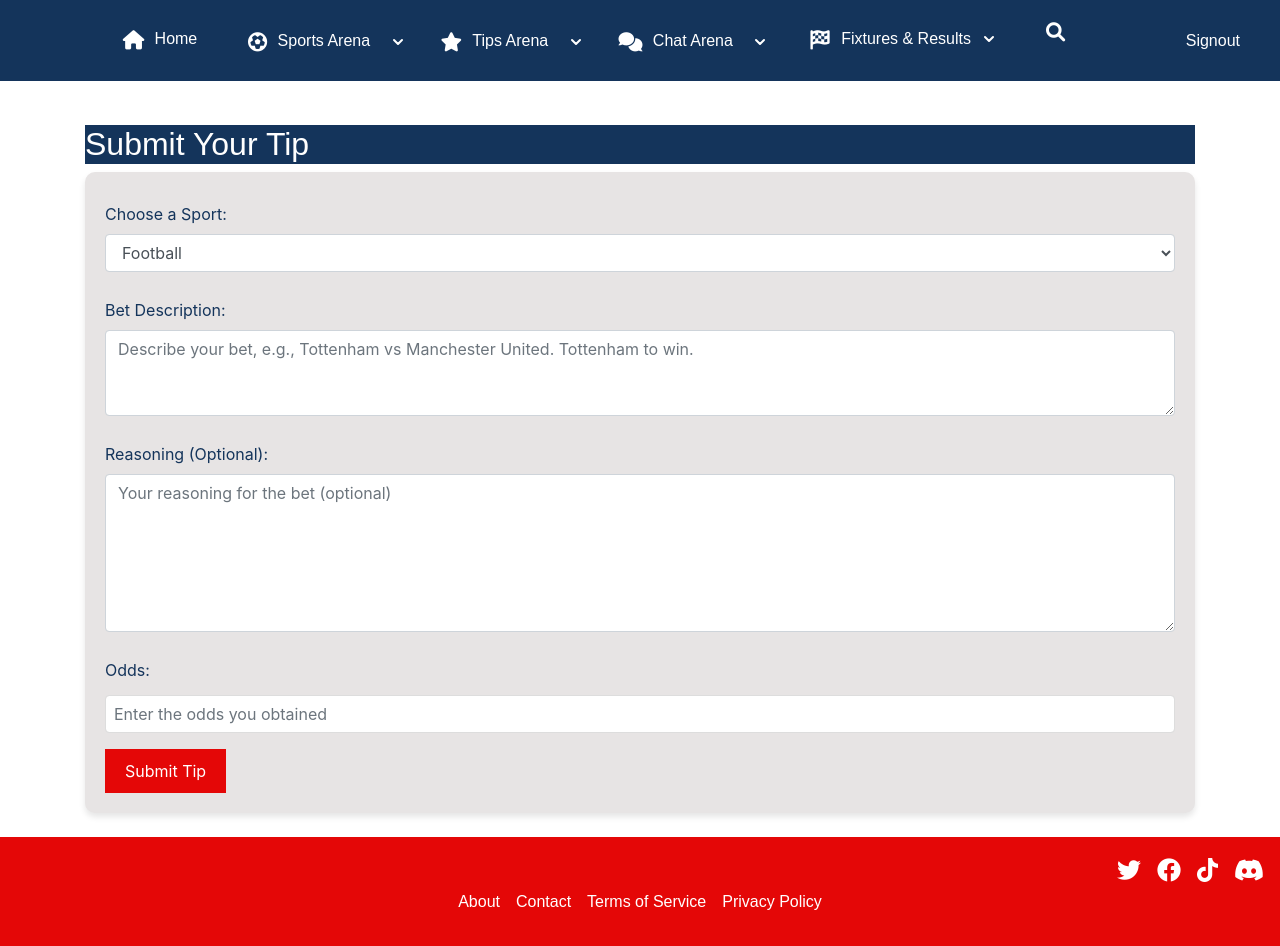
After one commit to TheHackitect/tipsterarena-project, a Django app: page /submit-tips/ in a window 1280 px wide. The commit adds this page. Run offline with Django 4.2, Linux system fonts and the light colour scheme; the visitor is signed in with stand-in values (Sample User, id 1); some libraries are stand-ins or nearby versions; some web fonts are replaced.

Commit message:
changes to tip selection forms.

```diff
--- a/arena_app/forms.py
+++ b/arena_app/forms.py
@@ -25,16 +25,41 @@ class UserLoginForm(forms.Form):
     password = forms.CharField(widget=forms.PasswordInput)
 
 
+
 from django import forms
 from .models import Tip
 
+
 class BettingTipForm(forms.ModelForm):
-    home_team_odds = forms.DecimalField(max_digits=5, decimal_places=2)
-    draw_odds = forms.DecimalField(max_digits=5, decimal_places=2)
-    away_team_odds = forms.DecimalField(max_digits=5, decimal_places=2)
-    # ... other fields ...
+    # Dropdown for sport selection
+    SPORT_CHOICES = [
+        ('Football', 'Football'),
+        ('Golf', 'Golf'),
+        ('Horse Racing', 'Horse Racing'),
+        ('Tennis', 'Tennis'),
+    ]
+    sport = forms.ChoiceField(choices=SPORT_CHOICES)
+
+    # Textarea for bet description
+    bet_description = forms.CharField(
+        widget=forms.Textarea(attrs={'rows': 3, 'maxlength': 250}),
+        label="Bet Description"
+    )
+
+    # Optional textarea for reasoning
+    reasoning = forms.CharField(
+        widget=forms.Textarea(attrs={'rows': 6, 'maxlength': 1000}),
+        required=False,
+        label="Reasoning (Optional)"
+    )
+
+    # Input for the odds
+    odds_given = forms.DecimalField(
+        max_digits=5,
+        decimal_places=2,
+        label="Odds"
+    )
 
     class Meta:
         model = Tip
-        fields = ['match', 'home_team_odds', 'draw_odds', 'away_team_odds', 'additional_info']
-        # Add other fields as necessary
+        fields = ['sport', 'bet_description', 'reasoning', 'odds_given']
--- a/arena_app/templates/football.html
+++ b/arena_app/templates/football.html
@@ -6,10 +6,9 @@
     <div class="container section-grid">
         <div class="row">
             <!-- Submit Football Tips -->
-            <a href="{% url 'submit_football_tip' %}" class="col-lg-6 mb-2 section" id="football-upload-tips">
+            <a href="{% url 'submit_tips' %}" class="col-lg-6 mb-2 section background-image-cover" id="loadtips">
                 <!-- Dynamic content for submit tips can be added here -->
             </a>
-
             <!-- Fixtures & Results -->
             <div class="col-lg-6 mb-2 section" id="football-fixtures-results">
                 <!-- Dynamic content for fixtures & results can be added here -->
--- a/arena_app/templates/golf.html
+++ b/arena_app/templates/golf.html
@@ -4,10 +4,10 @@
     <!-- Golf Content -->
     <div class="container section-grid">
         <div class="row">
-            <!-- Chat -->
-            <div class="col-lg-6 mb-2 section" id="golf-chat">
+            <!-- Submit Tip-->
+            <a href="{% url 'submit_tips' %}" class="col-lg-6 mb-2 section background-image-cover"  id="submit-golf-tip">
 
-            </div>
+            </a>
             <!-- Fixtures & Results -->
             <div class="col-lg-6 mb-2 section" id="golf-fixtures-results">
 
--- /dev/null
+++ b/arena_app/templates/submit_tips.html
@@ -0,0 +1,44 @@
+{% extends 'base.html' %}
+
+{% block title %}Submit Your Tip{% endblock %}
+
+{% block content %}
+<div class="container my-4">
+    <h2 class="custom-card-header">Submit Your Tip</h2>
+    <form id="bettingForm" class="custom-card" method="post" action="{% url 'submit_tips' %}">
+        {% csrf_token %}
+
+        <!-- Sport Selection Dropdown -->
+        <div class="form-group">
+            <label for="sportSelection">Choose a Sport:</label>
+            <select id="sportSelection" name="sport" class="form-control">
+                <option value="Football">Football</option>
+                <option value="Golf">Golf</option>
+                <option value="Horse Racing">Horse Racing</option>
+                <option value="Tennis">Tennis</option>
+            </select>
+        </div>
+
+        <!-- Bet Description -->
+        <div class="form-group">
+            <label for="betDescription">Bet Description:</label>
+            <textarea id="betDescription" name="betDescription" class="form-control" rows="3" maxlength="250" placeholder="Describe your bet, e.g., Tottenham vs Manchester United. Tottenham to win."></textarea>
+        </div>
+
+        <!-- Reasoning (Optional) -->
+        <div class="form-group">
+            <label for="reasoning">Reasoning (Optional):</label>
+            <textarea id="reasoning" name="reasoning" class="form-control" rows="6" maxlength="1000" placeholder="Your reasoning for the bet (optional)"></textarea>
+        </div>
+
+        <!-- Tip Given -->
+        <div class="form-group">
+            <label for="oddsGiven">Odds:</label>
+            <input type="text" id="oddsGiven" name="oddsGiven" class="form-control" placeholder="Enter the odds you obtained">
+        </div>
+
+        <!-- Submit Button -->
+        <button type="submit" class="custom-btn">Submit Tip</button>
+    </form>
+</div>
+{% endblock %}
--- a/arena_app/urls.py
+++ b/arena_app/urls.py
@@ -25,7 +25,7 @@ urlpatterns = [
     path('terms_of_service/', views.terms_of_service, name='terms_of_service'),
     path('contact/', views.contact, name='contact'),
     path('admin/', admin.site.urls),
-    path('submit-football-tip/', views.submit_football_tip, name='submit_football_tip'),
+    path('submit-tips/', views.submit_tips, name='submit_tips'),
     path('submission-success/', views.submission_success, name='submission_success'),
 ]
 
--- a/arena_app/views.py
+++ b/arena_app/views.py
@@ -3,8 +3,9 @@ from django.shortcuts import render, redirect
 from django.contrib import messages
 from django.contrib.auth.decorators import login_required
 from .forms import UserLoginForm, UserRegistrationForm
-from .models import Fixture, Tip
 from .forms import BettingTipForm
+from .models import Tip
+
 
 
 # Create your views here.
@@ -118,8 +119,9 @@ def signout(request):
     logout(request)
     return redirect('index')  # Redirect login page
 
+
 @login_required
-def submit_football_tip(request):
+def submit_tips(request):
     if request.method == 'POST':
         form = BettingTipForm(request.POST)
         if form.is_valid():
@@ -127,18 +129,19 @@ def submit_football_tip(request):
             new_tip = form.save(commit=False)
             new_tip.user = request.user  # Assign the current user to the tip
 
-            # Handle additional fields
-            new_tip.home_team_odds = form.cleaned_data['home_team_odds']
-            new_tip.draw_odds = form.cleaned_data['draw_odds']
-            new_tip.away_team_odds = form.cleaned_data['away_team_odds']
-            # Handle any other additional fields as needed
+            # If additional fields are not part of the Tip model, manually assign them
+            new_tip.sport = form.cleaned_data['sport']
+            new_tip.bet_description = form.cleaned_data['bet_description']
+            new_tip.reasoning = form.cleaned_data['reasoning']
+            new_tip.odds_given = form.cleaned_data['odds_given']
 
             new_tip.save()  # Save the tip to the database
-            return redirect('submission_success')  # Redirect to a success page or another appropriate page
+            return redirect('submission_success')  # Redirect to a success page
     else:
-        form = BettingTipForm()  # Create a new form instance for a GET request
-        fixtures = Fixture.objects.all()
-    return render(request, 'football_tips.html', {'form': form, 'fixtures': fixtures})
+        form = BettingTipForm()  # Instantiate a blank form for GET request
+
+    return render(request, 'submit_tips.html', {'form': form})
+
 
 
 def submission_success(request):
--- a/static/css/styles.css
+++ b/static/css/styles.css
@@ -723,9 +723,6 @@ emoji-picker {
 }
 
 
-#football-chat {
-    background-image: url('/static/images/football_chat.png');
-}
 
 #horse-racing {
     background-image: url('/static/images/horseracing.png');
@@ -765,20 +762,24 @@ emoji-picker {
 }
 
 /*Football.html */
-#football-upload-tips {
-    background-image: url('/static/images/football_tips.png');
+#loadtips {
+    background-image: url('/static/images/football-tips.png');
+    background-size: cover;
 }
 
 #football-fixtures-results {
     background-image: url('/static/images/fixtures_results.png');
+    background-size: cover;
 }
 
 #football-tips {
     background-image: url('/static/images/latest_tips.png');
+    background-size: cover;
 }
 
 #football-in-play {
     background-image: url('/static/images/football_inplay.png');
+    background-size: cover;
 }
 
 
@@ -808,8 +809,8 @@ emoji-picker {
 }
 
 /* Golf.html */
-#golf-chat {
-    background-image: url('/static/images/golf_tips.png');
+#submit-golf-tips{
+    background-image: url('/static/images/golf-tips.png');
     background-size: cover;
 }
 
@@ -831,9 +832,9 @@ emoji-picker {
     background-size: cover;
 }
 /* Tennis.html */
-#tennis-chat {
+#submit-tennis-tips {
     background-image: url('/static/images/tennis_tips.png');
-    background-size: cover;
+
 }
 
 /* Tennis Fixtures & Results */
```
Also changed, not shown: arena_app/templates/football_tips.html (deleted, +0 -44 lines), arena_app/templates/horse_racing.html (+4 -4 lines), arena_app/templates/horse_racing_tips.html (added, +44 -0 lines), arena_app/templates/tennis.html (+3 -4 lines), static/images/Tips.png (deleted), static/images/football-tips.png (deleted).
